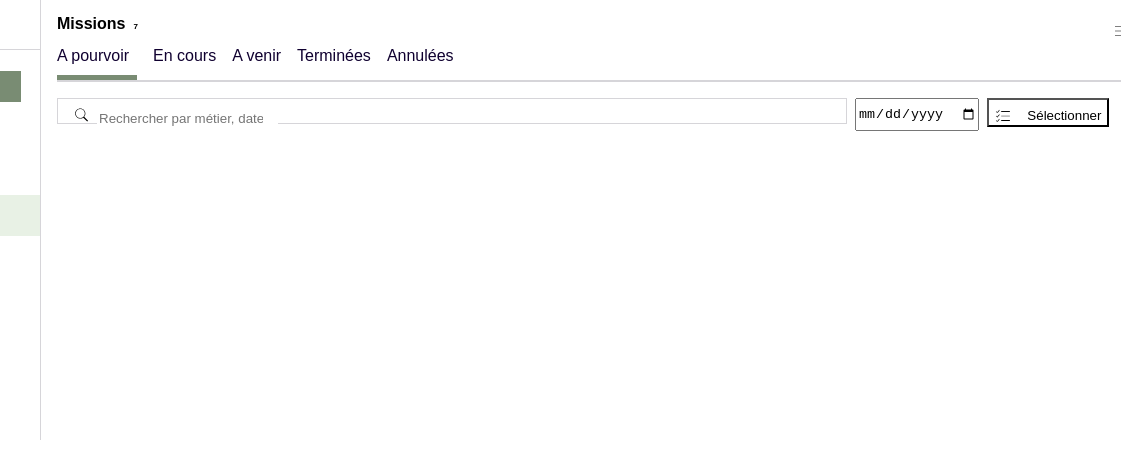
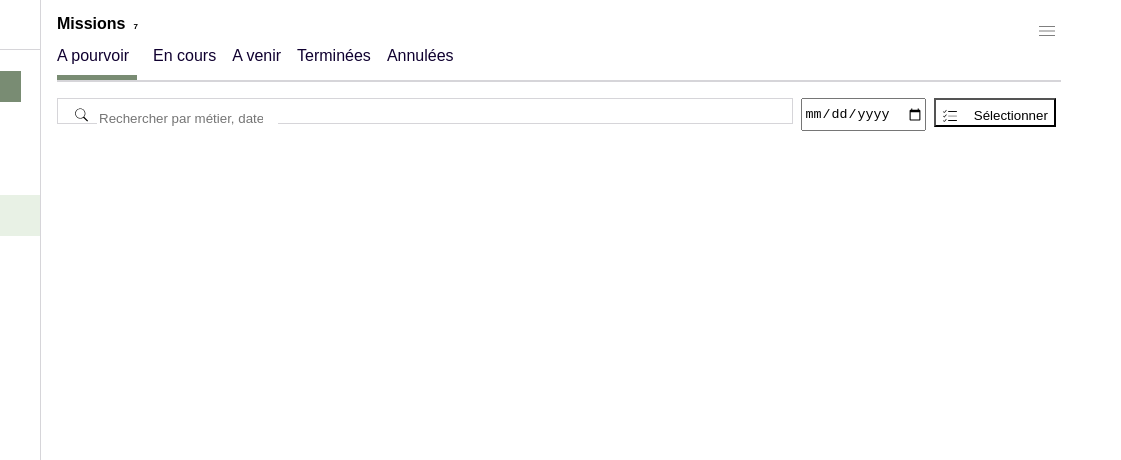
Before and after one commit to Sarah-Emidio/Missions, a React app: page / in a window 1280 px wide. Shown: the top 460 px of the page, 159-1280 px from the left. Built offline with nearby package versions, Linux system fonts and the light colour scheme.

```diff
--- a/src/Pages/Missions.scss
+++ b/src/Pages/Missions.scss
@@ -5,13 +5,14 @@
     display: flex;
     flex-direction: column;
     box-sizing: border-box;
-    width: 100%;
+    width: 98%;
+    height: 100vh;
 }
 
 .main__content {
     display: flex;
     flex-direction: column;
-    width: 100%;
+    width: 80%;
 }
 
 @include mixin.smallDevices {
```
